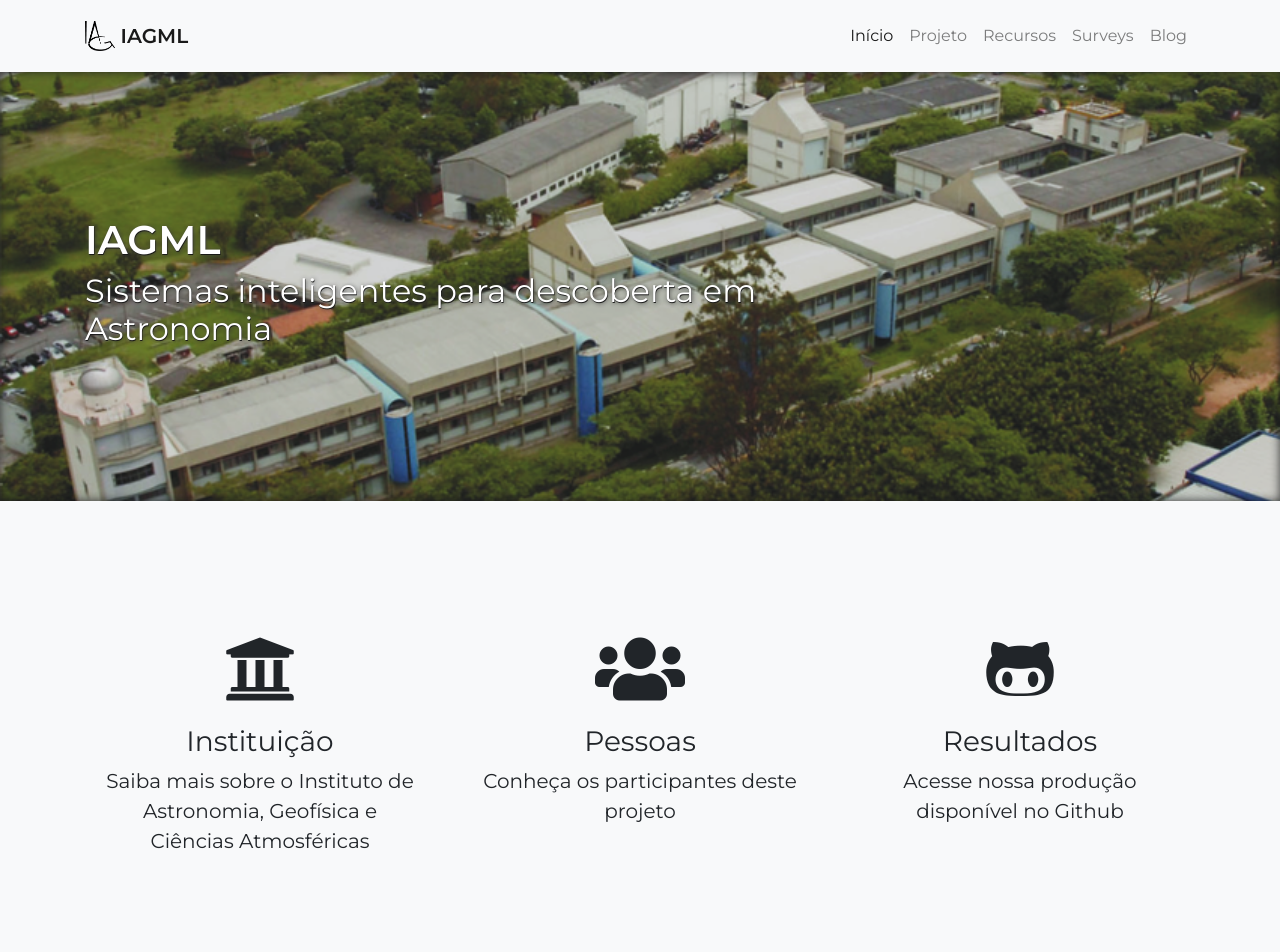
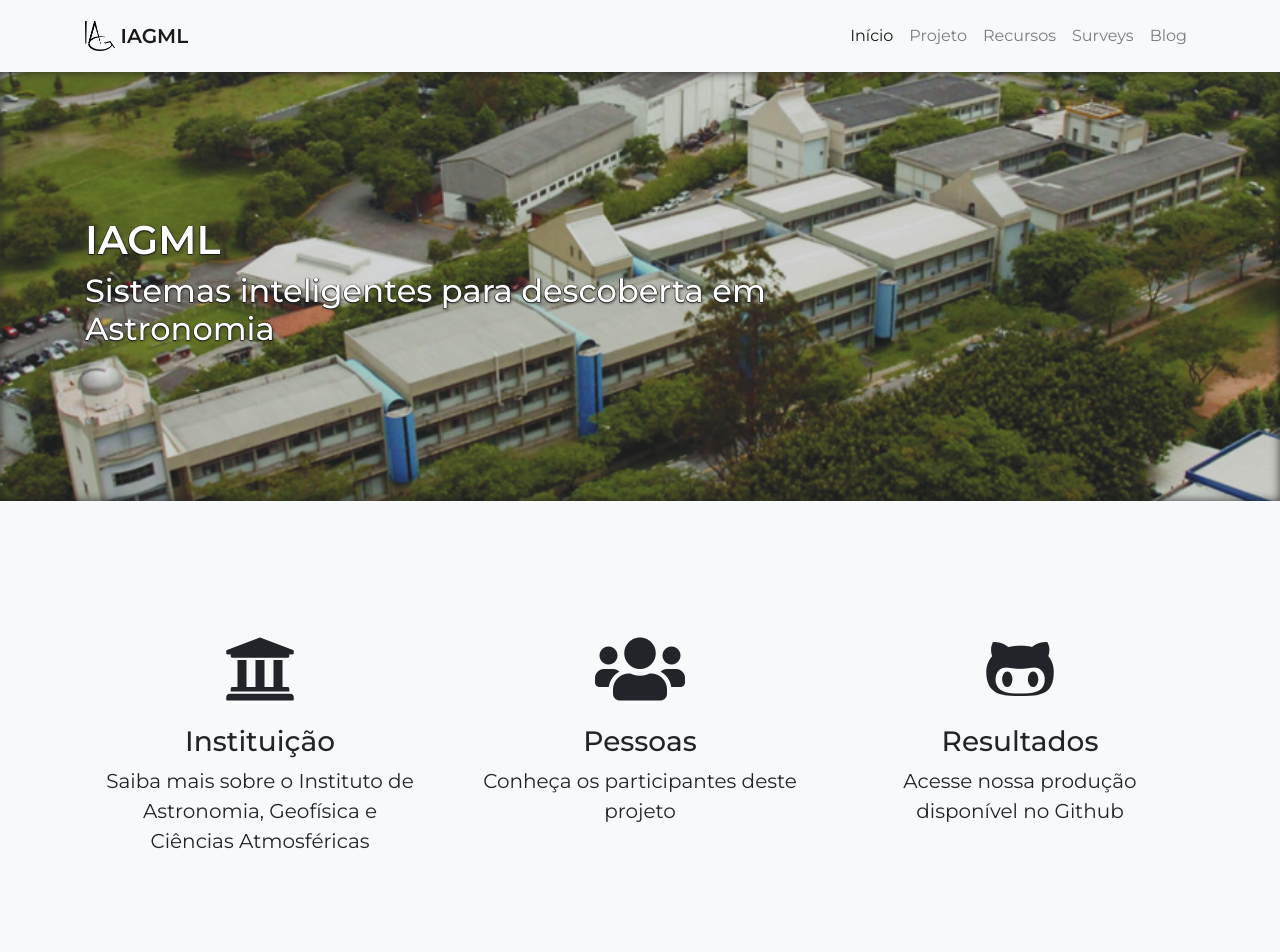
Before and after one commit to iagml/website, a Jekyll site: the page built from index.md, in a window 1280 px wide. Shown: the top 952 px of the page. Built offline with Jekyll 4.4.1, drawn with Linux system fonts in a browser that asks for light colours.

Commit message:
ajuste de pesos

```diff
--- a/_includes/head.html
+++ b/_includes/head.html
@@ -8,7 +8,7 @@
   <link rel="stylesheet" href="{{ site.baseurl }}/assets/vendor/fa-5.10.2/css/all.min.css">
   <link rel="stylesheet" href="{{ site.baseurl }}/assets/css/app.css?{{ site.time | date: '%s' }}">
 
-  <link href="https://fonts.googleapis.com/css?family=Montserrat:400,600&display=swap" rel="stylesheet">
+  <link href="https://fonts.googleapis.com/css?family=Montserrat:400,500,600&display=swap" rel="stylesheet">
 
   <script src='https://cdnjs.cloudflare.com/ajax/libs/mathjax/2.7.5/MathJax.js?config=TeX-MML-AM_CHTML' async></script>
 
--- a/_includes/header.html
+++ b/_includes/header.html
@@ -9,7 +9,7 @@
         {% endif %}
 
         {% if include.subtitle %}
-        <h2>{{ include.subtitle }}</h2>
+        <h2 class="w-500">{{ include.subtitle }}</h2>
         {% endif %}
       </div>
     </div>
--- a/_layouts/home.html
+++ b/_layouts/home.html
@@ -50,7 +50,7 @@
   <div class="container-fluid p-0">
     <div class="text-center">
       <h1 class="text-shadow w-600">S-PLUS</h1>
-      <h4 class="text-shadow">Um dos surveys utilizados pelo projeto</h4>
+      <h4 class="text-shadow w-500">Um dos surveys utilizados pelo projeto</h4>
       <a href="/surveys" class="btn btn-light">
         Saiba mais
       </a>
--- a/assets/css/app.css
+++ b/assets/css/app.css
@@ -19,6 +19,10 @@
 
 .w-600 {
   font-weight: 600;
+}
+
+.w-500 {
+  font-weight: 500;
 }
 
 header.masthead{
@@ -46,12 +50,14 @@
 }
 
 .text-shadow {
-  text-shadow: 0.5px 0.5px 0.5px rgba(21,21,21,0.9),
-               1px 1px 4.5px rgba(58,58,58,0.87);
+  text-shadow: -0.5px -0.5px .5px rgba(17, 17, 17, 0.7),
+               -0.5px 0.5px .5px rgba(17, 17, 17, 0.7),
+               0.5px -0.5px .5px rgba(17, 17, 17, 0.7),
+               1px 1px 3px rgba(35, 35, 35, 0.8);
 }
 
 .inner-shadow {
-  box-shadow: inset 0 0 10px rgba(21,21,21,0.84);
+  box-shadow: inset 0 0 10px rgba(26, 26, 26, 0.8);
 }
 
 @media (min-width:768px){
```
